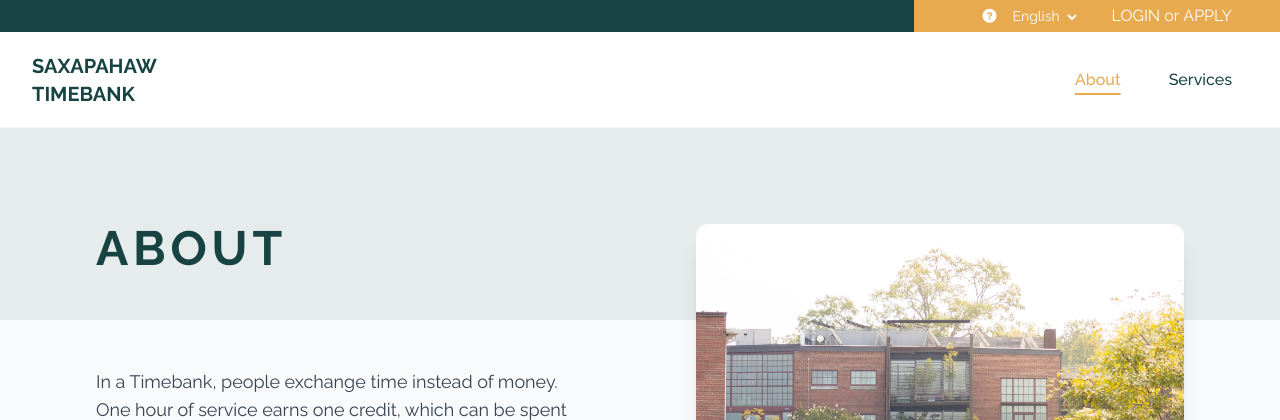
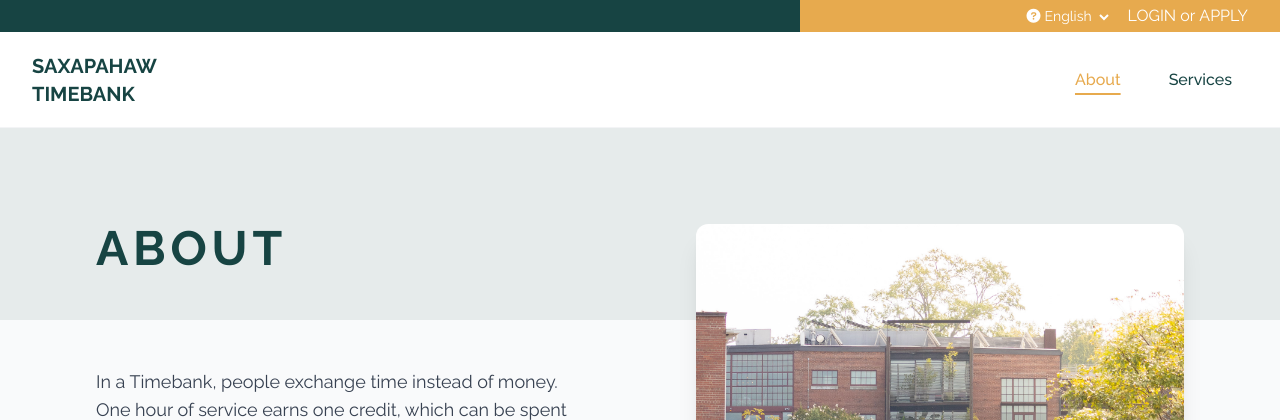
Before and after one commit to jeodell/saxfwd-community-time-bank, a Django app: page /about/ in a window 1280 px wide. Shown: the top 420 px of the page. Run offline with Django 5.2, Linux system fonts and the light colour scheme; data that the repository does not hold is empty; some libraries are stand-ins or nearby versions.

Commit message:
Fixing navbar styles and adding tooltip for translations in progress

```diff
--- a/templates/navigation/navbar.html
+++ b/templates/navigation/navbar.html
@@ -3,18 +3,22 @@
   <!-- Desktop menu -->
   <div class="h-8">
     <!-- Login/Welcome-->
-    <div class="grid grid-cols-1 sm:grid-cols-2 md:grid-cols-7 h-full">
+    <div class="grid grid-cols-1 md:grid-cols-2 lg:grid-cols-8 h-full">
       {% if user.is_authenticated %}
-        <div class="hidden sm:flex col-span-1 md:col-span-4 lg:col-span-5 items-center justify-start bg-primary"></div>
+        <div class="hidden md:flex col-span-1 md:col-span-1 lg:col-span-5 items-center justify-start bg-primary"></div>
         <div
-          class="col-span-1 md:col-span-3 lg:col-span-2 flex items-center justify-end bg-secondary pr-4 md:pr-12 space-x-4"
+          class="col-span-1 md:col-span-1 lg:col-span-3 flex items-center justify-end bg-secondary pr-4 md:pr-8 space-x-4"
         >
-        <!-- Language Switcher -->
+          <!-- Translation Status Tooltip -->
+          <div class="relative inline-block text-white">
+            <i class="fas fa-question-circle text-sm cursor-default" title="{% trans 'Spanish translations are a work in progress' %}"></i>
+          </div>
+          <!-- Language Switcher -->
           <form action="{% url 'set_language' %}" method="post" class="inline">
             {% csrf_token %}
             {% get_current_language as LANGUAGE_CODE %}
             <input name="next" type="hidden" value="{{ request.path_info }}">
-            <select name="language" onchange="submitLanguageForm()" class="bg-secondary text-white text-sm border-0 focus:ring-0 focus:outline-none">
+            <select name="language" onchange="submitLanguageForm()" class="bg-secondary text-white border-0 focus:ring-0 focus:outline-none">
               {% get_available_languages as LANGUAGES %}
               {% for code, name in LANGUAGES %}
                 <option value="{{ code }}" {% if code == LANGUAGE_CODE %}selected{% endif %} class="bg-white text-gray-900">
@@ -66,12 +70,11 @@
           </div>
         </div>
       {% else %}
-        <div class="hidden sm:flex col-span-1 md:col-span-4 lg:col-span-5 items-center justify-start bg-primary"></div>
-        <div class="col-span-1 md:col-span-3 lg:col-span-2 flex items-center justify-end bg-secondary pr-4 md:pr-12 space-x-8">
-          <div>
-
+        <div class="hidden md:flex col-span-1 md:col-span-1 lg:col-span-5 items-center justify-start bg-primary"></div>
+        <div class="col-span-1 md:col-span-1 lg:col-span-3 flex items-center justify-end bg-secondary pr-4 md:pr-8 space-x-4">
+          <div class="flex items-center">
             <!-- Translation Status Tooltip -->
-            <div class="relative inline-block mr-2">
+            <div class="relative inline-block">
               <i class="fas fa-question-circle text-white text-sm cursor-help" title="{% trans 'Spanish translations are a work in progress' %}"></i>
             </div>
             <!-- Language Switcher -->
```
